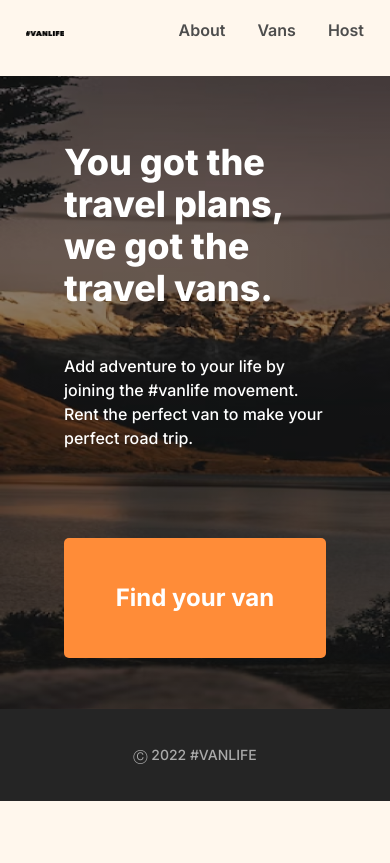
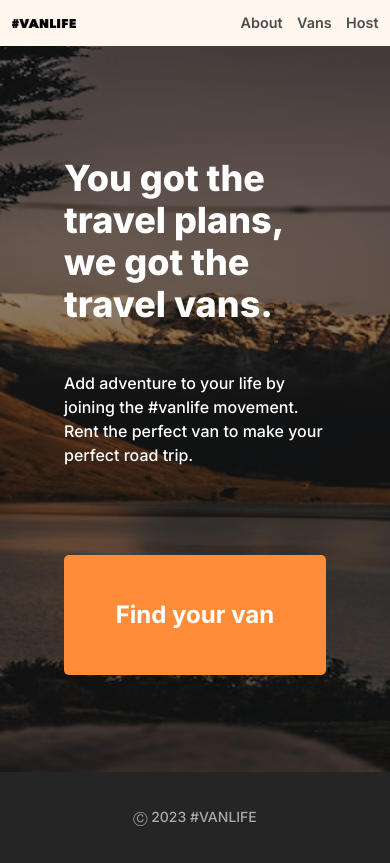
Before and after one commit to charlesoller/VANLIFE-NEXTJS, a Next.js app: page / in a window 390 px wide. Built offline with nearby package versions, Linux system fonts and the light colour scheme; no server answers.

Commit message:
made site responsive

```diff
--- a/app/components/Footer.jsx
+++ b/app/components/Footer.jsx
@@ -3,7 +3,7 @@ import React from "react";
 export default function Footer(){
     return (
         <footer className="footer">
-            <p>Ⓒ 2022 #VANLIFE</p>
+            <p>Ⓒ 2023 #VANLIFE</p>
         </footer>
     )
 }
--- a/app/globals.css
+++ b/app/globals.css
@@ -50,14 +50,14 @@ button {
   display: flex;
   justify-content: space-between;
   background: #FFF7ED;
-  padding: 1.25em 1.625em;
+  padding: 1em 1.3em 0em 1.3em;
   color: #4D4D4D;
   font-weight: 600;
   align-items: center;
 }
 
 .header__logo {
-  width: 25%;
+  width: 6rem;
   height: auto;
 }
 
@@ -66,6 +66,34 @@ button {
   justify-content: space-around;
   gap: 2em;
   width: auto;
+}
+
+.logout-button {
+  background: #E17654;
+  color: #FFF;
+  padding: 0.5em 1em;
+  border-radius: 0.2em;
+  margin-bottom: 0.5em;
+}
+
+@media (max-width: 675px){
+  .header {
+    font-size: 0.9rem;
+    padding: 1em 0.8em 0 0.8em;
+  }
+
+  .header__logo{
+    width: 4rem;
+  }
+
+  .header__nav {
+    gap: 1em;
+  }
+
+  .logout-button {
+    font-size: 0.9rem;
+    padding: 0.4em 0.8em;
+  }
 }
 
 /* --------------------- Footer --------------------- */
@@ -91,7 +119,7 @@ button {
   color: #FFF;
   font-weight: 500;
   line-height: 1.5rem;
-  height: 75vh;
+  height: 86vh;
   margin-bottom: 0;
 }
 
@@ -142,6 +170,7 @@ button {
 
 .about__image {
   width: 100%;
+  height: auto;
   margin-bottom: 2em;
 }
 
@@ -187,48 +216,61 @@ button {
 
 /* Thumbnail Version */
 .van--thumbnail {
-  display: grid;
-  grid-template: auto auto auto auto / 80% 20%;
-  grid-template-areas:
-          "image image"
-          "name price"
-          "type price-subtext"
-          "type .....";
   color: #161616;
   margin: 0;
+  /* background: red; */
 }
 
 .van--thumbnail__image {
-  grid-area: image;
   width: 100%;
   border-radius: 0.3125em;
 }
 
 .van--thumbnail__name {
-  grid-area: name;
   font-size: 1.6rem;
   font-weight: 600;
   margin-bottom: 0;
 }
 
 .van--thumbnail__price {
-  grid-area: price;
   font-size: 1.6rem;
   font-weight: 600;
   margin-bottom: 0;
-  justify-self: right;
-  height: min-content;
 }
 
 .van--thumbnail__price-subtext {
-  grid-area: price-subtext;
-  justify-self: right;
   margin-top: 0;
 }
 
 .van--thumbnail__type {
+  font-weight: 500;
   padding: 1em 2em;
   margin-top: 1em;
+}
+
+@media (max-width: 670px){
+  .van--thumbnail__price {
+    font-size: 1.3rem;
+    display: inline;
+  }
+  .van--thumbnail {
+    display: flex;
+  }
+  .van--thumbnail__name {
+    margin: 0.5em 0 0.3em 0;
+  }
+
+  .van--thumbnail__type {
+    margin: 0;
+    display: block;
+    /* font-size: 1rem;
+    padding: 0.5em 1.2em; */
+    margin-top: 1.5em;
+  }
+
+  .van--thumbnail__price-subtext{
+    display: inline;
+  }
 }
 
 /* --------------------- Van Detail Component --------------------- */
@@ -236,13 +278,15 @@ button {
 .van--detail {
   display: flex;
   flex-direction: column;
-  margin: 2em 10em 4em 10em;
+  width: 70%;
+  margin: 0 auto;
   color: #161616;
 }
 
 .van--detail__image {
   order: -2;
   height: 70vh;
+  width: 100%;
   object-fit: cover;
   object-position: 50% 50%;
   margin-bottom: 2em;
@@ -287,7 +331,7 @@ button {
   font-size: 18px;
   font-weight: 700;
   padding: 1.5em 0;
-  margin-top: 2em;
+  margin: 2em 0;
 }
 
 .van--detail__button:hover,
@@ -305,6 +349,30 @@ button {
   text-decoration: underline;
   order: -3;
   margin-bottom: 1em;
+}
+
+@media (max-width: 675px){
+  .van--detail {
+    width: 100%;
+    padding: 0 2em;
+  }
+
+  .van--detail__image {
+    height: auto;
+  }
+
+  .van--detail__name {
+    font-size: 2.5rem;
+  }
+
+  .van--detail__price {
+    font-size: 1.5rem;
+  }
+
+  .van--detail__back {
+    font-size: 0.8rem;
+    margin: 2em 0;
+  }
 }
 
 /* --------------------- Vans Page --------------------- */
@@ -345,10 +413,40 @@ button {
   padding: 2.2em;
 }
 
+@media (max-width: 670px){
+  .vans__title {
+    font-size: 1.5rem;
+  }
+
+  .vans__grid {
+    display: flex;
+    flex-direction: column;
+  }
+
+  .vans__filters {
+    font-size: 0.8rem;
+    margin-bottom: 0;
+    display: block;
+  }
+
+  .vans__filter {
+    margin-right: 0.6em;
+    padding: 0.8em 1.5em;
+  }
+
+  .vans__filters__clear{
+    display: block;
+    margin-top: 1em;
+    /* background: red; */
+  }
+}
+
 /* --------------------- Host Page --------------------- */
 
 .host {
-  padding: 2em 6em;
+  padding: 2em 0;
+  width: 80%;
+  margin: 0 auto;
 }
 
 .host__nav {
@@ -357,6 +455,15 @@ button {
   font-size: 1.2rem;
   font-weight: 700;
   margin-bottom: 3em;
+  /* background: blue; */
+}
+
+@media (max-width: 675px){
+  .host__nav {
+    gap: 0;
+    justify-content: space-between;
+    font-size: 1rem;
+  }
 }
 
 /* --------------------- Host Vans Tab --------------------- */
@@ -375,6 +482,12 @@ button {
 .host-vans__title {
   font-size: 3rem;
   font-weight: 700;
+}
+
+@media (max-width: 675px){
+  .host-vans__grid{
+    /* display: flex; */
+  }
 }
 
 /* --------------------- Host Van Thumbnail Component --------------------- */
@@ -412,6 +525,28 @@ button {
   grid-area: image;
   width: 100%;
   border-radius: 0.4em;
+}
+
+@media (max-width: 675px){
+  .host-van--thumbnail{
+    display: flex;
+    flex-direction: column;
+    padding: 1em;
+  }
+
+  .host-van--thumbnail__image {
+    order: -1;
+  }
+
+  .host-van--thumbnail__name {
+    font-size: 2rem;
+    margin-top: 0.7em;
+    align-self: start;
+  }
+
+  .host-van--thumbnail__price {
+    font-size: 1.2rem;
+  }
 }
 
 /* --------------------- Host Van Detail Page --------------------- */
@@ -514,6 +649,22 @@ button {
   border-radius: 0.2em;
 }
 
+@media (max-width: 675px){
+  .host-van--detail__top-container{
+    display: flex;
+    flex-direction: column;
+    gap: 1em;
+  }
+  .host-van--detail__name {
+    font-size: 2rem;
+    align-self: start;
+  }
+  .host-van--detail__type {
+    align-self: start;
+    font-size: 1rem;
+  }
+}
+
 /* --------------------- Page Not Found --------------------- */
 
 .page-not-found {
@@ -540,7 +691,8 @@ button {
 
 .login-container {
   margin: 5em auto;
-  width: 50%;
+  width: 70%;
+  height: 80vh;
   text-align: center;
 }
 
@@ -572,6 +724,8 @@ button {
   padding: 1em;
 }
 
+/* Dash Earnings */
+
 .host-dashboard-earnings {
   background-color: #ffead0;
   padding: 37px 26px;
@@ -601,6 +755,8 @@ button {
   color: #161616;
   font-weight: 900;
 }
+
+/* Reviews */
 
 .host-dashboard-reviews {
   background-color: #ffddb2;
@@ -632,7 +788,16 @@ button {
 }
 
 .host-dashboard-vans {
-  padding: 38px 26px;
+  margin-top: 3em;
+}
+.host-van-single {
+  /* background: blue; */
+  width: 100%;
+  margin-bottom: 2em;
+}
+.host-van-single > img {
+  max-width: 100%;
+  max-height: 60vh;
 }
 
 .host-dashboard-vans > .top {
@@ -766,11 +931,3 @@ img.graph {
   color: #ff8c38;
   margin-right: 5px;
 }
-
-.logout-button {
-  background: #E17654;
-  color: #FFF;
-  padding: 0.5em 1em;
-  border-radius: 0.2em;
-  margin-bottom: 0.5em;
-}
--- a/app/host/page.jsx
+++ b/app/host/page.jsx
@@ -3,7 +3,6 @@ import Link from "next/link";
 import { BsStarFill } from "react-icons/bs"
 
 import { getHostVans } from "../api/vanFetching";
-import { useCreateServerClient } from "../api/customHooks";
 
 export default async function Dashboard() {
     function renderVanElements(vans) {
@@ -35,7 +34,6 @@ export default async function Dashboard() {
                     <p>Income last <span>30 days</span></p>
                     <h2>$2,260</h2>
                 </div>
-                <Link href="/host/income">Details</Link>
             </section>
             <section className="host-dashboard-reviews">
                 <h2>Review score</h2>
@@ -45,12 +43,10 @@ export default async function Dashboard() {
                 <p>
                     <span>5.0</span>/5
                 </p>
-                <Link href="/host/reviews">Details</Link>
             </section>
             <section className="host-dashboard-vans">
                 <div className="top">
                     <h2>Your listed vans</h2>
-                    <Link href="/host/vans">View all</Link>
                 </div>
                 {
                     !vans
--- a/app/vans/page.jsx
+++ b/app/vans/page.jsx
@@ -60,7 +60,7 @@ export default function Vans(){
             <h1 className="vans__title">Explore our van options</h1>
             <div className="vans__filters">
                 {filtersElement}
-                {<Link className="vans__filters__clear" href="/vans">Clear filters</Link>}
+                <Link className="vans__filters__clear" href="/vans">{type ? "Clear Filters" : null}</Link>
             </div>
             <div className="vans__grid">
                 <Suspense fallback={<Loading />}>
```
Also changed, not shown: app/vans/[id]/page.jsx (indentation only).
